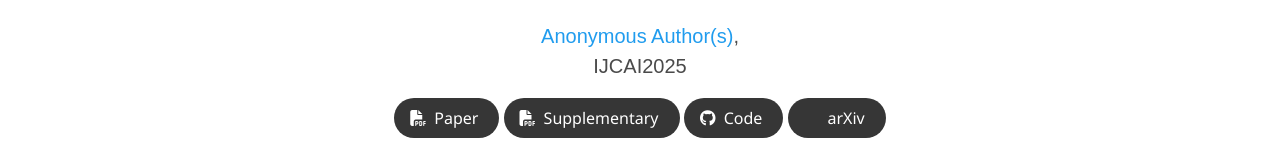
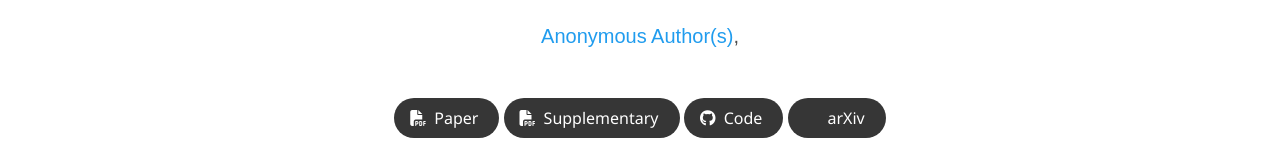
Before and after one commit to www2026-927/www2026-927.github.io, a plain HTML site: page index.html in a window 1280 px wide. Shown: the part 159-300 px from the top of the page. Drawn offline with nearby package versions, Linux system fonts and the light colour scheme; some icons are missing; a web font is replaced by a local one.

Commit message:
Update index.html

```diff
--- a/index.html
+++ b/index.html
@@ -62,7 +62,7 @@
                   </span>
                   </div>
                   <div class="is-size-5 publication-authors">
-                    <span class="author-block">IJCAI2025</span>
+                    <span class="author-block"></span>
 
                   </div>
 
```
